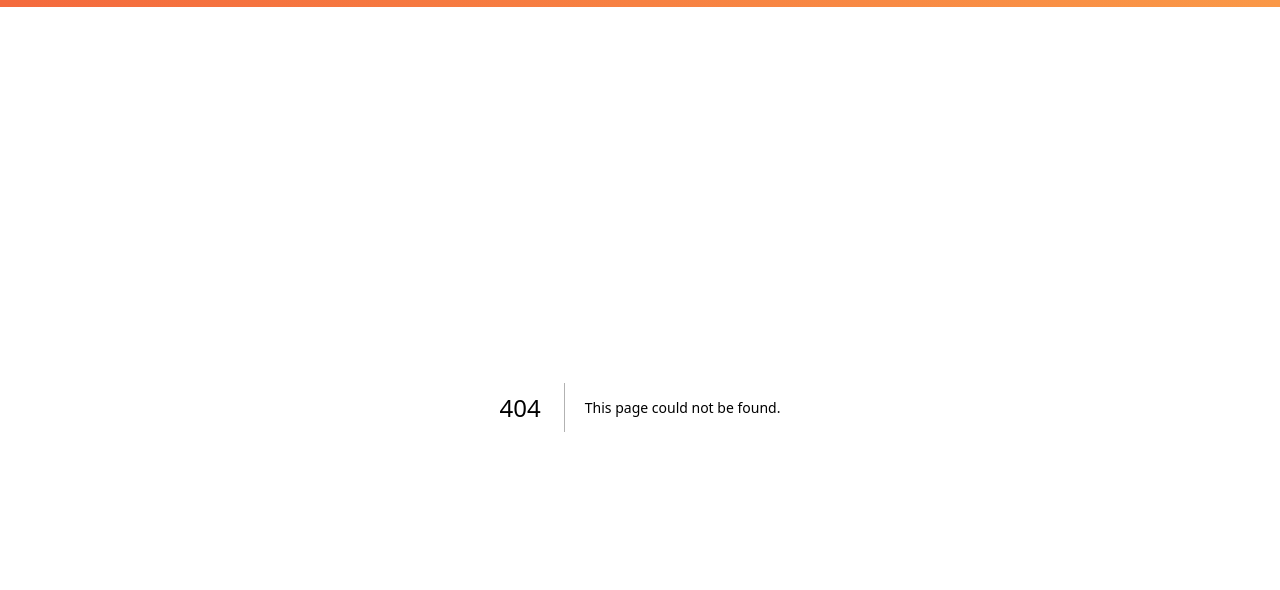
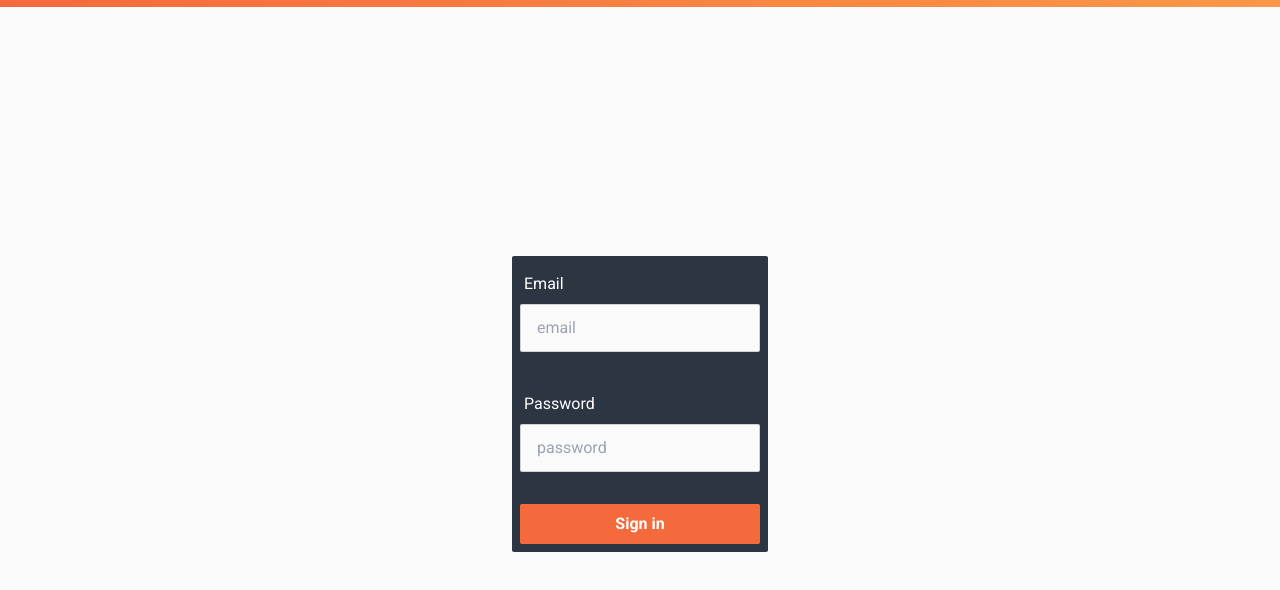
Before and after one commit to AlisanCavus/Skillboost, a Next.js app: page /login in a window 1280 px wide. Before the commit this address had no page. Shown: the top 590 px of the page. Built offline with nearby package versions, Linux system fonts and the light colour scheme.

Commit message:
login logout works

```diff
--- a/app/api/auth/[...nextauth]/route.ts
+++ b/app/api/auth/[...nextauth]/route.ts
@@ -1,36 +1,38 @@
-import NextAuth from 'next-auth';
+import NextAuth, { NextAuthOptions } from 'next-auth';
 import CredentialsProvider from 'next-auth/providers/credentials';
+import  api  from '../../../../lib/axiosInst';
 
 
-export const authOptions = {
+const authOptions: NextAuthOptions = {
   providers: [
     CredentialsProvider({
-      name: 'Credentials',
-      credentials: {
-        email: { label: 'Email', type: 'email', placeholder: 'your email' },
-        password: { label: 'Password', type: 'password' },
-      },
-      async authorize(credentials, req) {
-        const res = await fetch(`${process.env.API_BASE_URL}/login_check`, {
-          method: 'POST',
-          body: JSON.stringify({
-            email: credentials?.email,
-            password: credentials?.password,
-          }),
-          headers: { 'Content-Type': 'application/json' },
+      type: 'credentials',
+      credentials: {},
+      async authorize(credentials) {
+        const { email, password } = credentials as {
+          email: string;
+          password: string;
+        }
+        const res = await api.post('/login_check', {
+          email: email,
+          password: password,
         });
-        const user = await res.json();
-        console.log(user)
+        const user = await res.data;
         // If no error and we have user data, return it
-        if (res.ok && user) {
+        if (user) {
           return user;
+        } else {
+          return null;
         }
-        // Return null if user data could not be retrieved
-        return null;
       },
     }),
   ],
-
+  pages: {
+    signIn: '/login',
+  },
+  session: {
+    strategy: "jwt",
+  },
   callbacks: {
     async jwt({ token, user }:any) {
       return { ...token, ...user };
--- a/app/layout.tsx
+++ b/app/layout.tsx
@@ -21,6 +21,7 @@ export default function RootLayout({
   return (
     <html
       lang='en'
+      data-theme='acid'
       className={`${roboto.className} antialiased scroll-smooth`}>
       <body>
         <Provider>
--- /dev/null
+++ b/app/login/page.tsx
@@ -0,0 +1,74 @@
+'use client';
+import { signIn } from 'next-auth/react';
+import { FormEventHandler, useState } from 'react';
+import { useRouter } from 'next/navigation';
+
+const Signin = () => {
+  const router = useRouter();
+  const [user, setUser] = useState({
+    email: '',
+    password: '',
+  });
+
+  const handleSubmit: FormEventHandler<HTMLFormElement> = async (event) => {
+    event.preventDefault();
+
+    const res = await signIn('credentials', {
+      email: user.email,
+      password: user.password,
+      redirect: false,
+    });
+
+    if (!res?.error) {
+      router.push('/welcome');
+    }
+  };
+
+  return (
+    <div className='flex justify-center align-center h-[calc(100dvh-7px)] w-full items-center'>
+      <form
+        onSubmit={handleSubmit}
+        className='min-h-1/2 w-1/5 p-2 gap-8 flex flex-col align-center justify-center rounded-sm bg-brandSecondary'>
+        <div className='form-control w-full max-w-xl'>
+          <label htmlFor='email' className='label text-white'>
+            {' '}
+            Email{' '}
+          </label>
+          <input
+            type='text'
+            name='email'
+            id='email'
+            className='input input-bordered w-full max-w-xl rounded-sm'
+            placeholder='email'
+            value={user.email}
+            onChange={(e) => setUser({ ...user, email: e.target.value })}
+          />
+        </div>
+        <div className='form-control w-full max-w-xl'>
+          <label htmlFor='password' className='label text-white'>
+            {' '}
+            Password
+          </label>
+          <input
+            type='password'
+            name='password'
+            id='password'
+            className='input input-bordered w-full max-w-xl rounded-sm'
+            placeholder='password'
+            value={user.password}
+            onChange={(e) => setUser({ ...user, password: e.target.value })}
+          />
+        </div>
+        <div className='form-control'>
+          <button
+            className='flex justify-center py-2 px-6 bg-brandPrimary text-white rounded-sm font-bold'
+            type='submit'>
+            Sign in
+          </button>
+        </div>
+      </form>
+    </div>
+  );
+};
+
+export default Signin;
--- a/app/page.tsx
+++ b/app/page.tsx
@@ -1,27 +1,16 @@
 'use client';
-import { signIn, signOut } from "next-auth/react";
-import { useSession } from 'next-auth/react';
-import Loader from "./components/Loader";
-
+import { signIn } from 'next-auth/react';
 
 export default function Home() {
-  const { data: session, status } = useSession();
-  console.log(session);
-  if (status === 'loading') {
-    return <Loader />;
-  }
 
   return (
-   <div>
-     CV Polisher
-     <button onClick={() => signIn()}>Signin</button>
-
-      {session && (
-        <div>
-          <h1> Welcome {session.user.token}</h1>
-          <button onClick={() => signOut()}>Signout</button>
-        </div>
-      )}
-   </div>
-  )
+    <div className='flex gap-8 justify-around items-center w-full py-2'>
+      <h1>CV Polisher</h1>
+      <button
+        className='flex py-2 px-6 bg-brandPrimary text-white rounded-sm font-bold'
+        onClick={() => signIn()}>
+        Sign in
+      </button>
+    </div>
+  );
 }
--- a/app/protected/client/welcome.tsx
+++ /dev/null
@@ -1,16 +0,0 @@
-'use client';
-import React from 'react';
-import { useSession } from 'next-auth/react';
-import { redirect } from 'next/navigation';
-
-const Welcome = () => {
-  const { data: session, status } = useSession({
-    required: true,
-    onUnauthenticated() {
-      redirect('/signin?callbackUrl=/protected/client/welcome');
-    },
-  });
-  return <div>welcome to client protected page {session?.user?.email} </div>;
-};
-
-export default Welcome;
--- /dev/null
+++ b/app/welcome/page.tsx
@@ -0,0 +1,50 @@
+'use client';
+import React from 'react';
+import { signOut, useSession } from 'next-auth/react';
+import { redirect, useRouter } from 'next/navigation';
+import Loader from '../components/Loader';
+import getCurrentUser from '../../lib/getCurrentUser';
+import { useQuery } from '@tanstack/react-query';
+
+const Welcome = () => {
+  const router = useRouter();
+  const { data: session, status } = useSession({
+    required: true,
+    onUnauthenticated() {
+      redirect('/login');
+    },
+  });
+
+  const handleSignOut = () => {
+    signOut();
+    router.push('/');
+  }
+
+  if (session){
+    const currentUser = getCurrentUser(session);
+  }
+
+  // const { data: user } = useQuery({
+  //   enabled: !!session,
+  //   queryKey: ['currentUser'],
+  //   queryFn: () => getCurrentUser(session!),
+  // });
+
+
+
+  if (status === 'loading' || !session) {
+    return <Loader />;
+  }
+
+  return (
+    <div className='flex gap-2'>
+      <p> welcome to client protected page </p>
+      <div className=' w-1/2'>
+      {session?.user?.iat}
+      </div>
+      <button onClick={()=>{handleSignOut()}}> Sign Out</button>
+    </div>
+  );
+};
+
+export default Welcome;
--- /dev/null
+++ b/lib/axiosInst.ts
@@ -0,0 +1,12 @@
+import axios from 'axios';
+
+const baseURL = process.env.NEXT_PUBLIC_API_URL;
+
+const api = axios.create({
+  baseURL: baseURL,
+  headers: {
+    'Content-Type': 'application/json',
+  },
+});
+
+export default api;
--- /dev/null
+++ b/lib/getCurrentUser.ts
@@ -0,0 +1,24 @@
+import api from './axiosInst';
+
+interface Session {
+    user: {
+      token: string;
+    };
+  }
+const getCurrentUser = (session:Session) => {
+    if (session) {
+      api.get('/current/user', {
+        headers: {
+          Authorization: `Bearer ${session?.user?.token}`,
+        },
+      })
+        .then((res) => {
+          console.log(res.data);
+        })
+        .catch((err) => {
+          console.log(err);
+        });
+    }
+  };
+
+ export default getCurrentUser;
--- a/package.json
+++ b/package.json
@@ -9,12 +9,16 @@
     "lint": "next lint"
   },
   "dependencies": {
+    "@tanstack/react-query": "^4.29.7",
     "@types/node": "20.2.1",
     "@types/react": "18.2.6",
     "@types/react-dom": "18.2.4",
     "autoprefixer": "10.4.14",
+    "axios": "^1.4.0",
+    "daisyui": "^2.51.6",
     "eslint": "8.41.0",
     "eslint-config-next": "13.4.3",
+    "jsonwebtoken": "^9.0.0",
     "next": "13.4.3",
     "next-auth": "^4.22.1",
     "postcss": "8.4.23",
--- a/tailwind.config.js
+++ b/tailwind.config.js
@@ -67,5 +67,9 @@ module.exports = {
       },
     },
   },
-  plugins: [],
+  daisyui: {
+    themes: ["light", "dark", "cupcake", "bumblebee", "emerald", "corporate", "synthwave", "retro", "cyberpunk", "valentine", "halloween", "garden", "forest", "aqua", "lofi", "pastel", "fantasy", "wireframe", "black", "luxury", "dracula", "cmyk", "autumn", "business", "acid", "lemonade", "night", "coffee", "winter"],
+    styled: true,
+  },
+  plugins: [require("daisyui")],
 }
```
Also changed, not shown: 1 other file (tests, documents, lock files or other folders).
